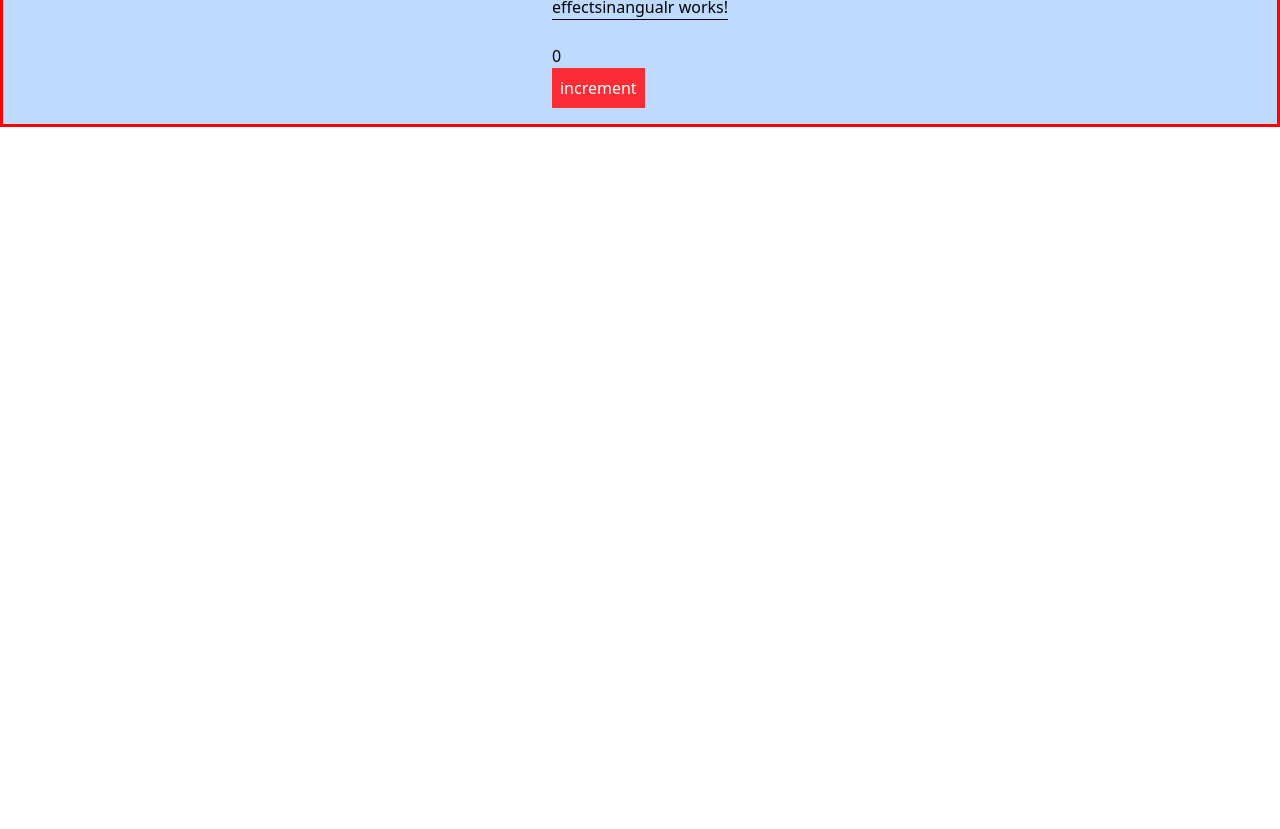
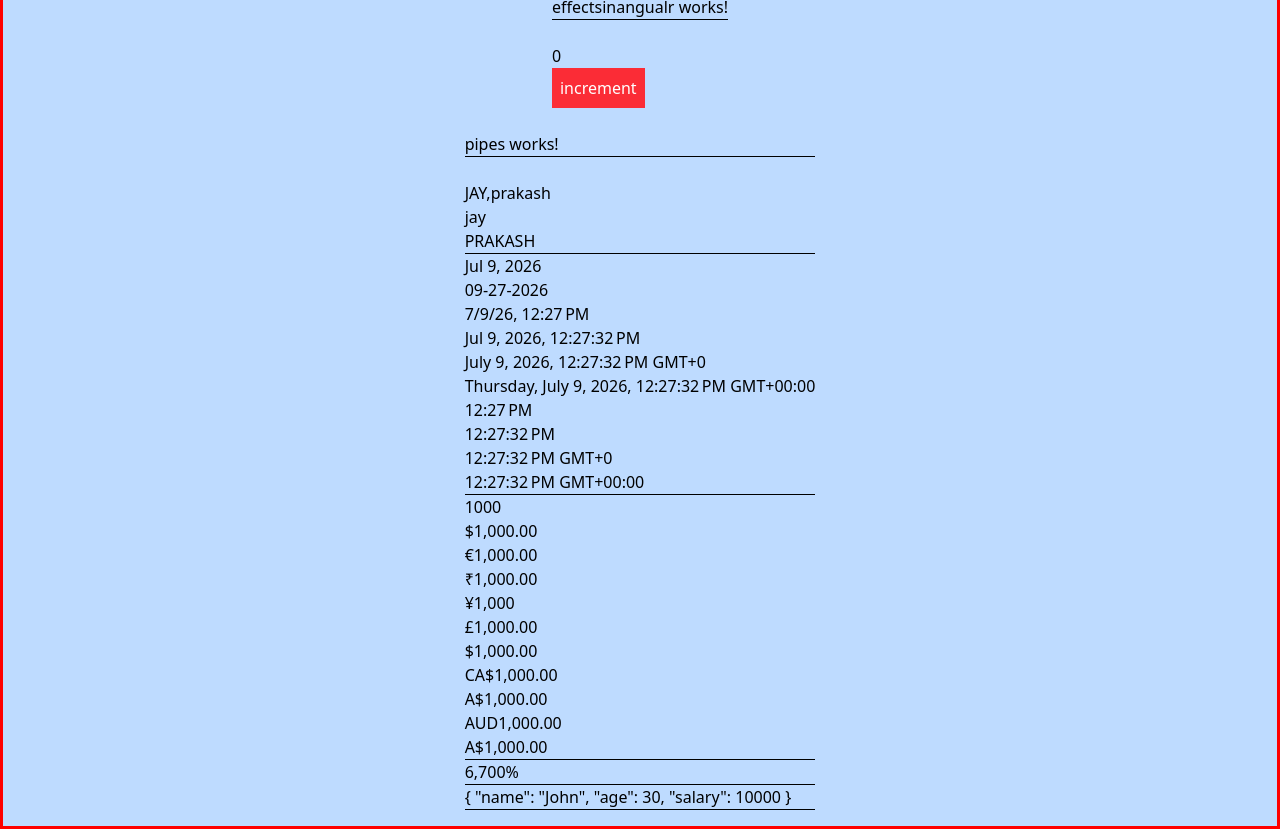
Before and after one commit to jay-ksolves/Angular-Training, an Angular app: page / in a window 1280 px wide. Shown: the part 3140-3969 px from the top of the page. Before the commit the page ends 3267 px from the top, so only its background shows below. Built offline with nearby package versions, Linux system fonts and the light colour scheme.

Commit message:
feat: implement Pipes component to demonstrate built-in Angular formatting pipes

```diff
--- a/src/app/app.html
+++ b/src/app/app.html
@@ -32,4 +32,7 @@
 
   <br/>
   <app-effectsinangualr></app-effectsinangualr>
+
+  <br/>
+  <app-pipes></app-pipes>
 </div>
--- a/src/app/app.ts
+++ b/src/app/app.ts
@@ -10,6 +10,7 @@ import { Forloop } from './forloop/forloop';
 import { Signals } from './signals/signals';
 import { Computedsignals } from './computedsignals/computedsignals';
 import { Effectsinangualr } from './effectsinangualr/effectsinangualr';
+import { Pipes } from './pipes/pipes';
 
 @Component({
   selector: 'app-root',
@@ -23,7 +24,8 @@ import { Effectsinangualr } from './effectsinangualr/effectsinangualr';
     Forloop,
     Signals,
     Computedsignals,
-    Effectsinangualr],
+    Effectsinangualr,
+    Pipes],
   templateUrl: './app.html',
   styleUrl: './app.css',
 })
--- /dev/null
+++ b/src/app/pipes/pipes.html
@@ -0,0 +1,41 @@
+<p>pipes works!</p>
+<hr />
+<br />
+<p>{{fname}},{{lname}}</p>
+<p>{{fname |lowercase}}</p>
+<p>{{lname |uppercase}}</p>
+
+<hr/>
+
+<p>{{date |date}}</p>
+<p>{{date |date:'dd-mm-yyyy'}}</p>
+<p>{{date |date:'short'}}</p>
+<p>{{date |date:'medium'}}</p>
+<p>{{date |date:'long'}}</p>
+<p>{{date |date:'full'}}</p>
+<p>{{date |date:'shortTime'}}</p>
+<p>{{date |date:'mediumTime'}}</p>
+<p>{{date |date:'longTime'}}</p>
+<p>{{date |date:'fullTime'}}</p>
+<hr/>
+
+<p>{{amount}}</p>
+<p>{{amount | currency}}</p>
+<p>{{amount | currency:'EUR'}}</p>
+<p>{{amount | currency:'INR'}}</p>
+<p>{{amount | currency:'JPY'}}</p>
+<p>{{amount | currency:'GBP'}}</p>
+<p>{{amount | currency:'USD'}}</p>
+<p>{{amount | currency:'CAD'}}</p>
+<p>{{amount | currency:'AUD'}}</p>
+<p>{{amount | currency:'AUD':'code'}}</p>
+<p>{{amount | currency:'AUD':'symbol'}}</p>
+<!-- <p>{{amount | currency:'INR':'symbol':'1.0.0'}}</p> -->
+
+<hr/>
+<p>{{value |percent}}</p>
+<hr/>
+<p>{{data | json}}</p>
+
+
+<hr/>
--- /dev/null
+++ b/src/app/pipes/pipes.ts
@@ -0,0 +1,21 @@
+import { Component } from '@angular/core';
+import { CommonModule } from '@angular/common';
+
+@Component({
+  selector: 'app-pipes',
+  imports: [CommonModule],
+  templateUrl: './pipes.html',
+  styleUrl: './pipes.css',
+})
+export class Pipes {
+  fname = "JAY";
+  lname = "prakash";
+  date = new Date();
+  amount = 1000;
+  value=67;
+  data = {
+    name: "John",
+    age: 30,
+    salary: 10000
+  }
+}
```
Also changed, not shown: src/app/pipes/pipes.css (added), 2 other files (tests, documents, lock files or other folders).
